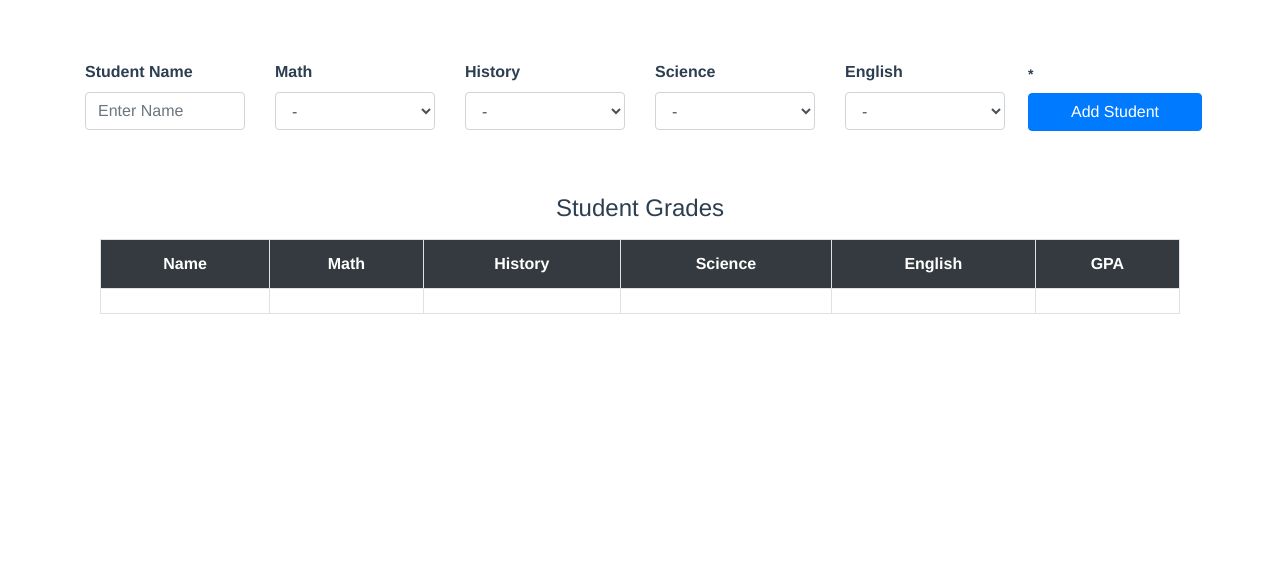
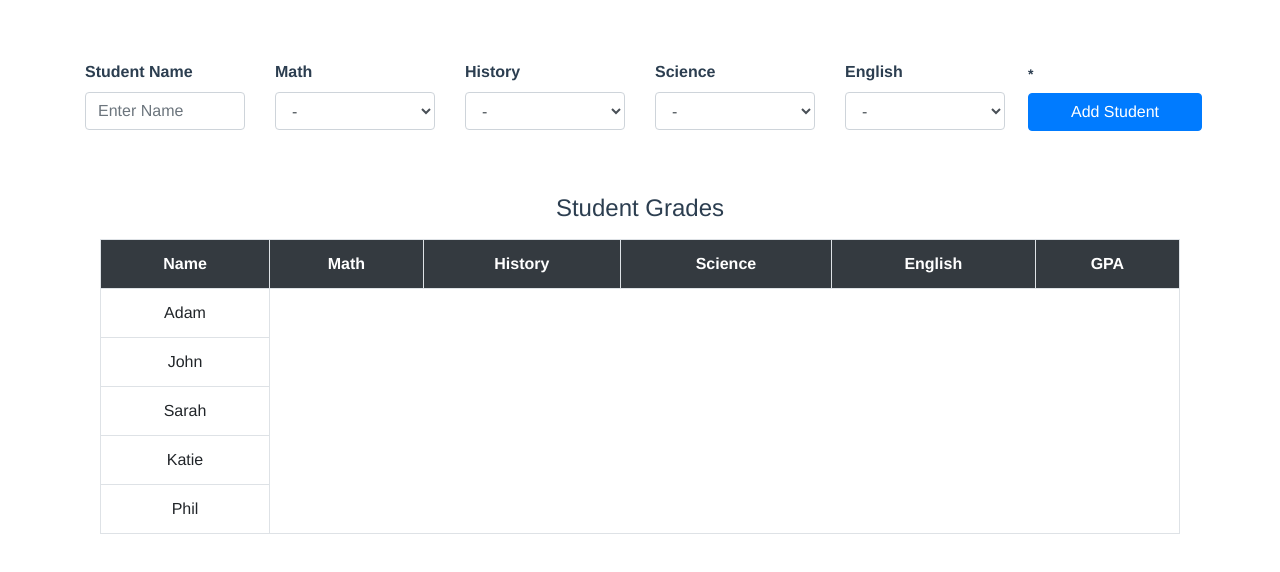
Before and after one commit to dstearle/grade-calc-rm, a Vue app: page / in a window 1280 px wide. Shown: the top 572 px of the page. Built offline with nearby package versions, Linux system fonts and the light colour scheme.

Commit message:
Retrieved names from student.json for table

```diff
--- a/src/components/StudentList.vue
+++ b/src/components/StudentList.vue
@@ -4,6 +4,7 @@
 
         <h4 class="pt-5 pb-2">Student Grades</h4>
 
+        <!-- Table -->
         <table class="table table-bordered">
 
             <!-- Table Headers -->
@@ -16,14 +17,9 @@
                 <th>GPA</th>
             </tr>
 
-            <!-- Table Rows -->
-            <tr v-for="student of studentList" v-bind:key="student.id">
+            <!-- List Of Students -->
+            <tr v-for="student of studentList.data" v-bind:key="student._id">
                 <td>{{ student.name }}</td>
-                <td>{{ student.math }}</td>
-                <td>{{ student.history }}</td>
-                <td>{{ student.science }}</td>
-                <td>{{ student.english }}</td>
-                <td>{{ student.gpa }}</td>
             </tr>
 
         </table>
@@ -36,13 +32,23 @@
 
     export default {
 
+        data() {
+
+            return {
+
+                name: '',
+
+            }
+
+        },
+
         computed: {
 
             studentList() {
 
                 return this.$store.getters.studentDataGet;
 
-            }
+            },
 
         }
 
```
